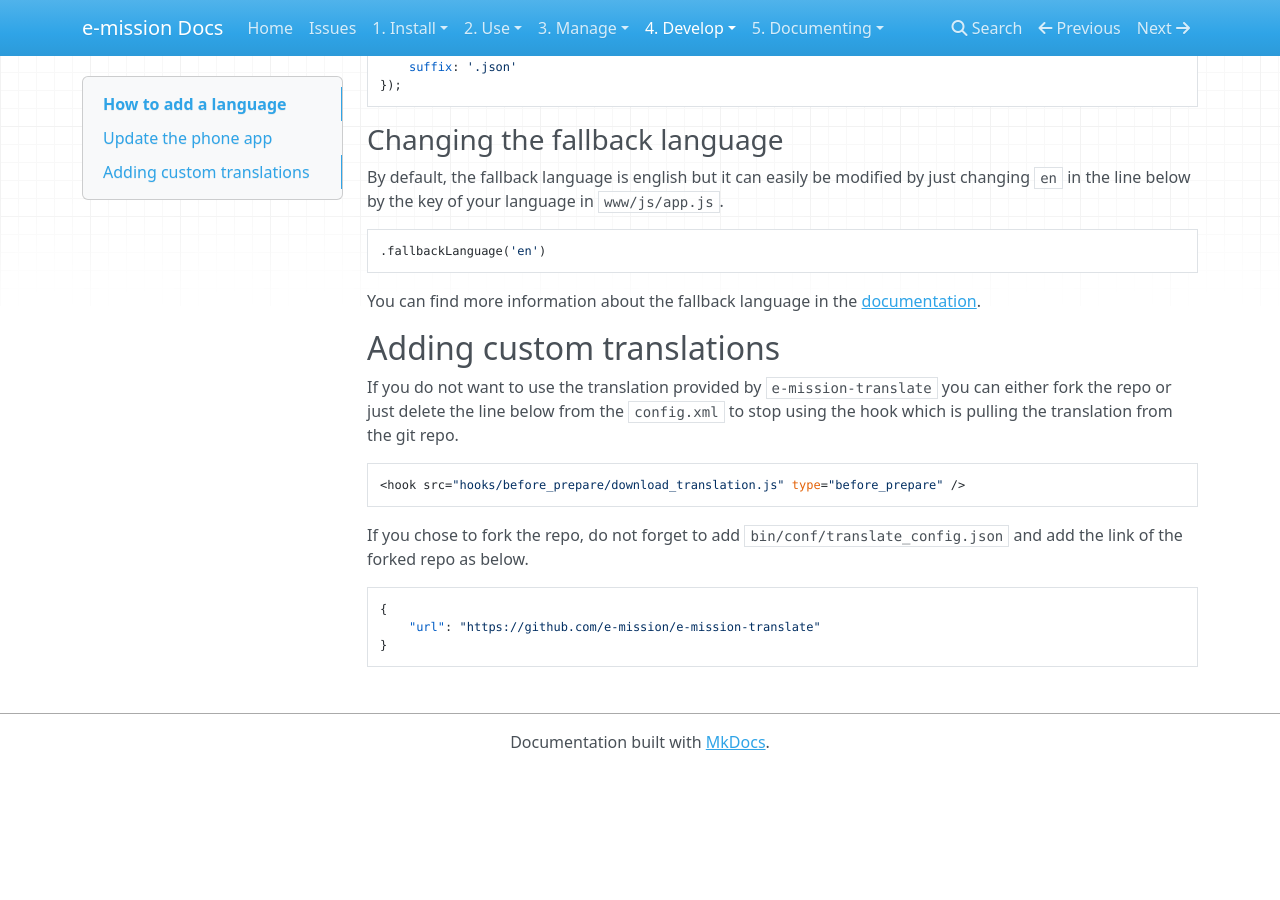
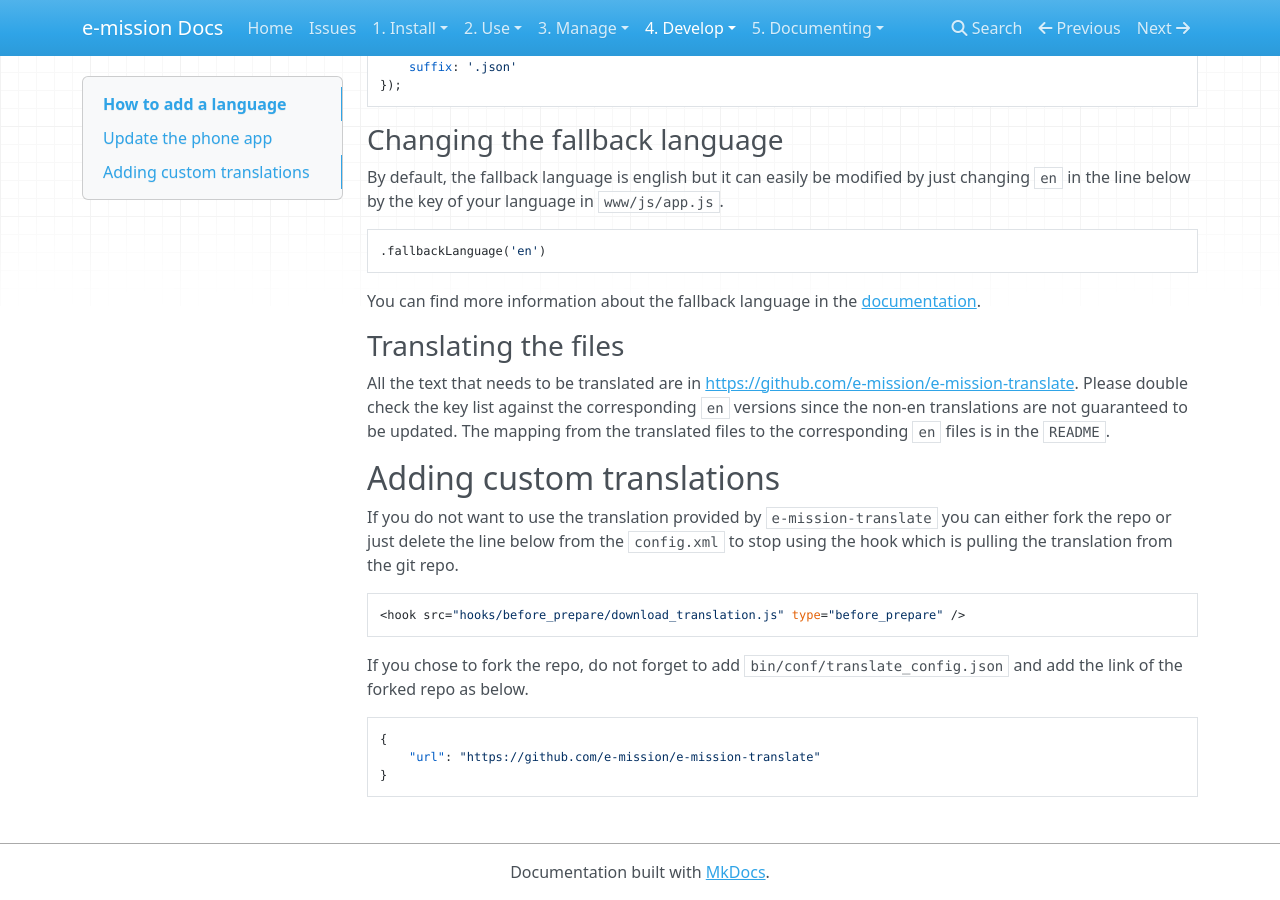
Before and after one commit to e-mission/e-mission-docs, an MkDocs documentation site: the page built from docs/dev/front/how_to_add_a_language.md, in a window 1280 px wide and 900 px high, scrolled down 802 px. Built offline with MkDocs 1.6.1, drawn with Linux system fonts in a browser that asks for light colours; nearby versions of some CDN libraries; before the commit the page ends 1572 px from its top, so only the background shows below that; some of the changed text lies outside the part shown.

Commit message:
Add a link to the translation directory and to the other text files that need to be changed

```diff
--- a/docs/dev/front/how_to_add_a_language.md
+++ b/docs/dev/front/how_to_add_a_language.md
@@ -52,6 +52,10 @@ By default, the fallback language is english but it can easily be modified by ju
 
 You can find more information about the fallback language in the [documentation](https://angular-translate.github.io/docs/#/guide/08_fallback-languages).
 
+### Translating the files
+
+All the text that needs to be translated are in https://github.com/e-mission/e-mission-translate. Please double check the key list against the corresponding `en` versions since the non-en translations are not guaranteed to be updated. The mapping from the translated files to the corresponding `en` files is in the `README`.
+
 ## Adding custom translations
 
 If you do not want to use the translation provided by `e-mission-translate` you can either fork the repo or just delete the line below from the `config.xml` to stop using the hook which is pulling the translation from the git repo.
```
Also changed, not shown: other parts of docs/dev/front/how_to_add_a_language.md (+1 -1 lines).
